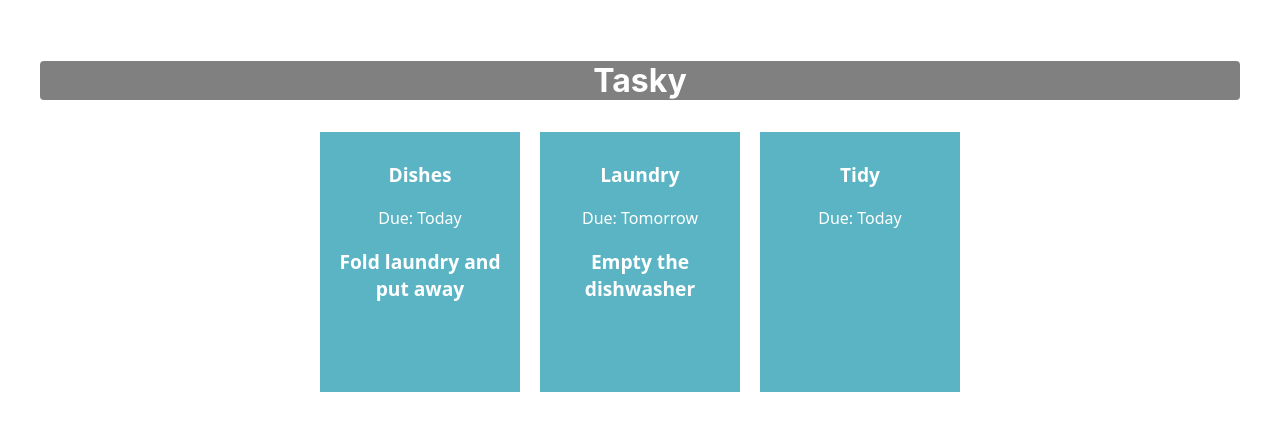
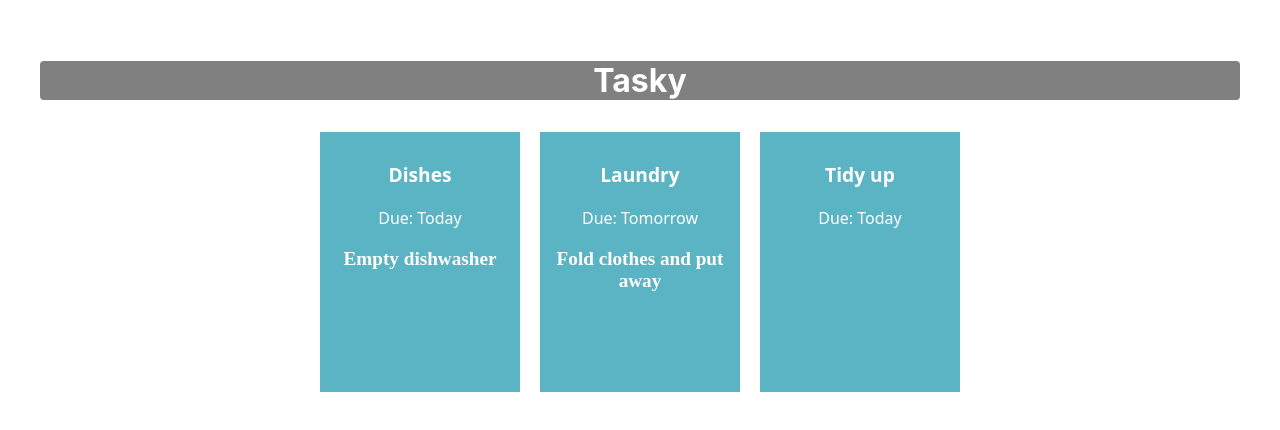
Before and after one commit to Ryuta-san5353/react-basic-labs, a React (Create React App) app in the folder firstproject/: page / in a window 1280 px wide. Shown: the top 430 px of the page. Built offline with nearby package versions, Linux system fonts and the light colour scheme.

Commit message:
Added task state

```diff
--- a/firstproject/src/App.css
+++ b/firstproject/src/App.css
@@ -71,6 +71,6 @@ div{
 }
 .description{
   font-weight:bold;
-  font-size:1.2em;
-  font-family: system-ui;
+  font-family: serif;
+  font-size: 1.2em;
 }
--- a/firstproject/src/App.js
+++ b/firstproject/src/App.js
@@ -1,14 +1,22 @@
 import logo from './logo.svg';
 import './App.css';
 import Task from './components/Task';
+import React,{useState} from 'react';
 
 function App() {
+  const[taskState,setTaskState]=useState({
+    tasks:[
+      {title:"Dishes",description:"Empty dishwasher",deadline:"Today"},
+      {title:"Laundry",description:"Fold clothes and put away",deadline:"Tomorrow"},
+      {title:"Tidy up",deadline:"Today"}
+    ]
+  });
   return (
     <div className="container">
       <h1>Tasky</h1>
-      <Task title="Dishes" deadline="Today" description="Fold laundry and put away"/>
-      <Task title="Laundry" deadline="Tomorrow" description="Empty the dishwasher"/>
-      <Task title="Tidy" deadline="Today"/>
+      <Task title={taskState.tasks[0].title} deadline={taskState.tasks[0].deadline} description={taskState.tasks[0].description} />
+      <Task title={taskState.tasks[1].title} deadline={taskState.tasks[1].deadline} description={taskState.tasks[1].description} />
+      <Task title={taskState.tasks[2].title} deadline={taskState.tasks[2].deadline} description={taskState.tasks[2].description} />
     </div>
   );
 }
```
